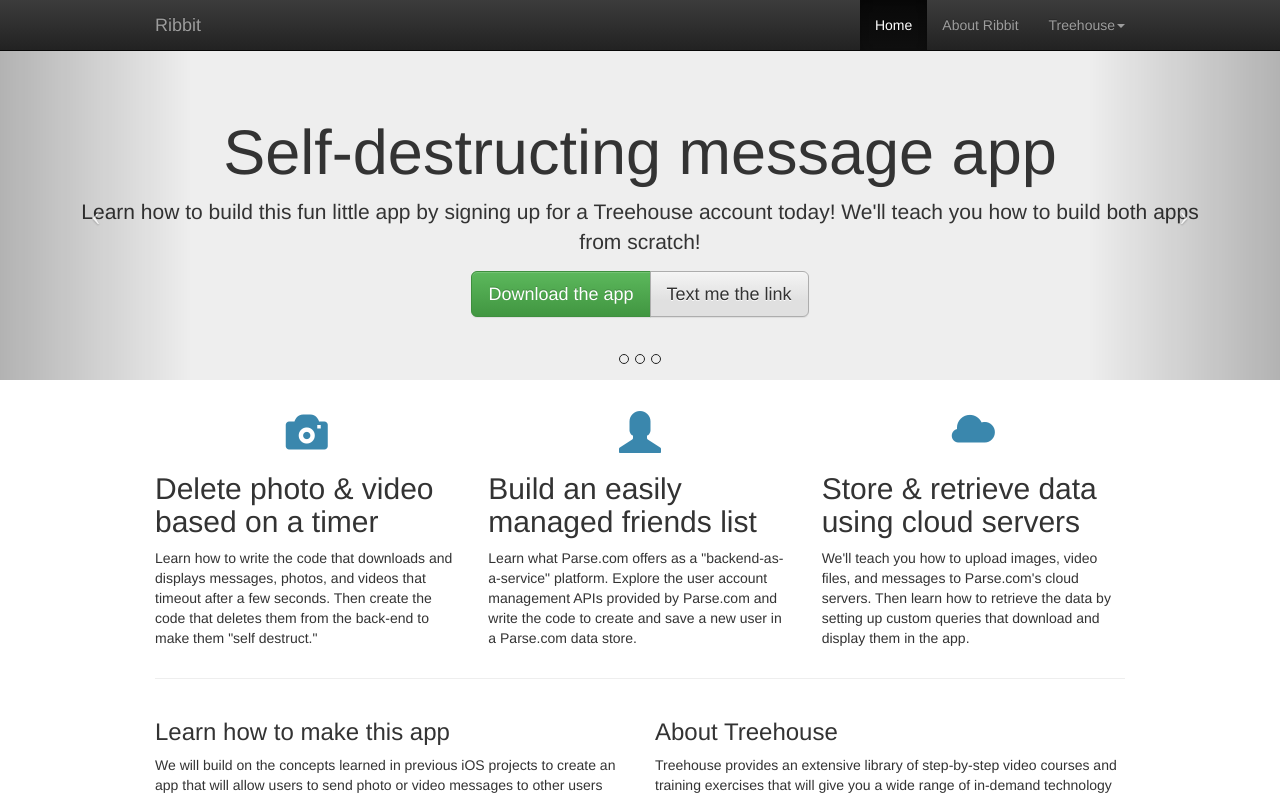
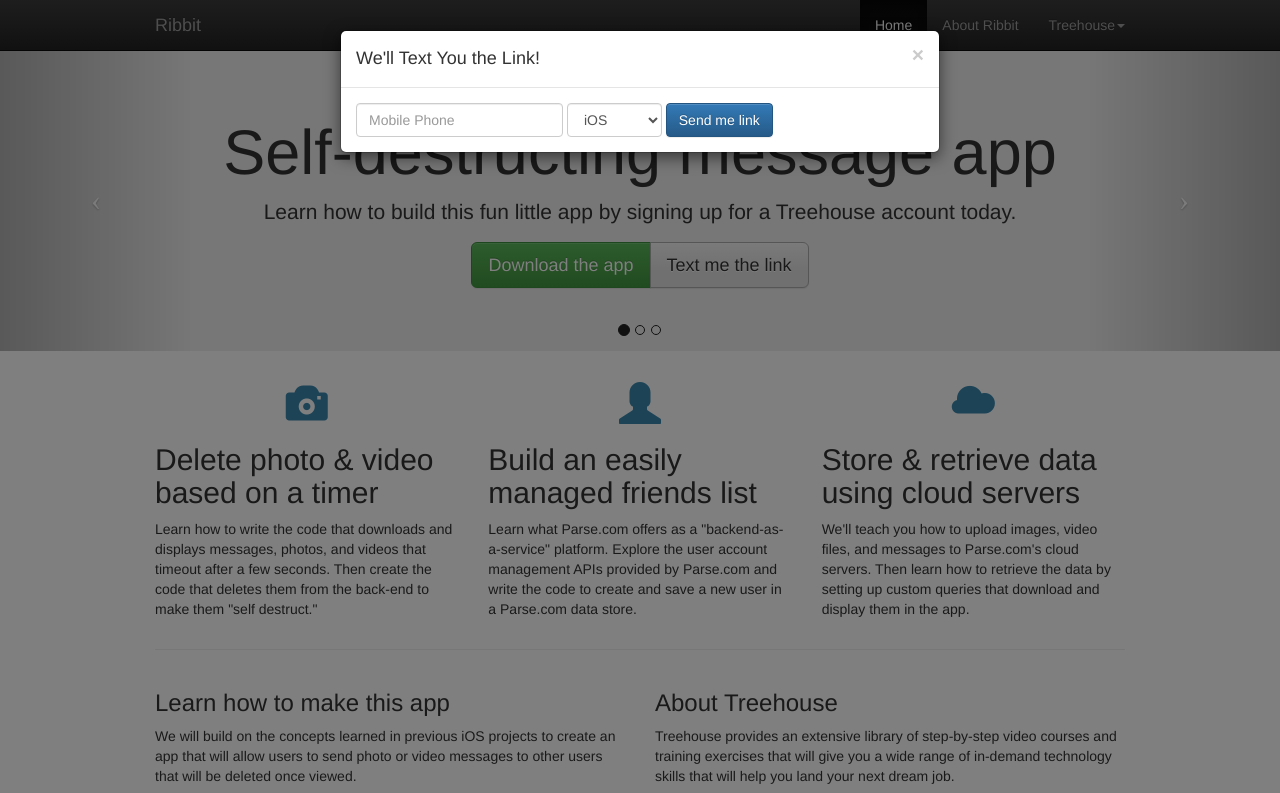
Before and after one commit to willowcheng/bootstrap-practice, a plain HTML site: page index.html in a window 1280 px wide. Both pictures are taken after a click on the link "Text me the link". Shown: the top 793 px of the page. Drawn offline with nearby package versions, Linux system fonts and the light colour scheme.

Commit message:
Building modal windows and forms

```diff
--- a/index.html
+++ b/index.html
@@ -17,17 +17,13 @@
     <!-- Navbar -->
     <div class="navbar navbar-inverse navbar-fixed-top">
       <div class="container">
-
         <button type="button" class="navbar-toggle" data-toggle="collapse" data-target=".navbar-collapse">
           <span class="icon-bar"></span>
           <span class="icon-bar"></span>
           <span class="icon-bar"></span>
         </button>
-
         <a class="navbar-brand text-muted" href="#">Ribbit</a>
-
         <div class="collapse navbar-collapse">
-
           <ul class="nav navbar-nav navbar-right">
             <li class="active"><a href="#">Home</a></li>
             <li><a href="#">About Ribbit</a></li>
@@ -38,54 +34,41 @@
                 <li><a href="#">Video Library</a></li>
                 <li><a href="#">Learning Adventures</a></li>
                 <li class="divider"></li>
-                        <li><a href="#">Plans &amp; Price</a></li>
+                <li><a href="#">Plans &amp; Pricing</a></li>
               </ul>
             </li>
           </ul>
-
         </div>
       </div>
-</div>
-<!-- End navbar -->
+    </div><!-- End navbar -->
 
     <!-- Carousel -->
     <div id="myCarousel" class="carousel slide jumbotron">
       <div class="container">
         <ol class="carousel-indicators">
-            <li data-target="#myCarousel" data-slide-to="0"></li>
+          <li data-target="#myCarousel" data-slide-to="0" class="active"></li>
           <li data-target="#myCarousel" data-slide-to="1"></li>
           <li data-target="#myCarousel" data-slide-to="2"></li>
         </ol>
         <div class="carousel-inner">
-
           <div class="item active">
             <h1>Self-destructing message app</h1>
-
-                <p class="lead">Learn how to build this fun little app by signing up for a Treehouse account today! We'll teach
-                    you how to build both apps from scratch!</p>
-
+            <p class="lead">Learn how to build this fun little app by signing up for a Treehouse account today.</p>
             <p class="btn-group">
               <a class="btn btn-success btn-lg" href="#">Download the app</a>
-                    <a class="btn btn-default btn-lg" href="#">Text me the link</a>
+              <a class="btn btn-default btn-lg hidden-xs" data-toggle="modal" href="#textModal">Text me the link</a>
             </p>
           </div>
-
           <div class="item">
             <h1>Learn how to build it for iOS</h1>
             <p class="lead">We'll teach you how to build it from scratch!</p>
-                <p>
-                    <a class="btn btn-success btn-lg" href="#">Get started today!</a>
-                </p>
+            <p><a class="btn btn-success btn-lg" href="#">Get started today!</a>
           </div>
-
           <div class="item">
             <h1>Learn how to build it for Android</h1>
             <p class="lead">We'll teach you how to build it from scratch!</p>
-                <p>
-                    <a class="btn btn-success btn-lg" href="#">Get started today!</a>
-                </p>
+            <p><a class="btn btn-success btn-lg" href="#">Get started today!</a></p>
           </div>
-
         </div>
       </div>
       <a class="left carousel-control" href="#myCarousel" data-slide="prev">
@@ -94,52 +77,68 @@
       <a class="right carousel-control" href="#myCarousel" data-slide="next">
         <span class="icon-next"></span>
       </a>
+    </div> <!-- End Carousel -->
+
+    <!-- Modal -->
+    <div class="modal fade" id="textModal">
+      <div class="modal-dialog">
+        <div class="modal-content">
+
+          <div class="modal-header">
+            <button type="button" class="close" data-dismiss="modal" aria-hidden="true">&times;</button>
+            <h4 class="modal-title">We'll Text You the Link!</h4>
           </div>
-<!-- End carousel -->
+          <div class="modal-body">
+            <form class="form-inline">
+              <div class="form-group">
+                <label class="sr-only" for="mobilePhone">Mobile Phone</label>
+                <input type="tel" class="form-control" id="mobilePhone" placeholder="Mobile Phone">
+              </div>
+              <div class="form-group">
+                <select class="form-control">
+                  <option>iOS</option>
+                  <option>Android</option>
+                </select>
+              </div>
+              <button type="submit" class="btn btn-primary" data-dismiss="modal">Send me link</button>
+            </form>
+          </div>
 
+        </div>
+      </div>
+    </div>
+    <!-- End Modal -->
+
+    <!-- Main content-->
     <div class="container">
       <div class="row">
         <div class="col-sm-4">
           <b class="glyphicon glyphicon-camera"></b>
-
           <h2>Delete photo &amp; video based on a timer</h2>
-
-            <p>Learn how to write the code that downloads and displays messages, photos, and videos that timeout after a
-                few seconds. Then create the code that deletes them from the back-end to make them "self destruct."</p>
+          <p>Learn how to write the code that downloads and displays messages, photos, and videos that timeout after a few seconds. Then create the code that deletes them from the back-end to make them "self destruct."</p>
         </div>
         <div class="col-sm-4">
           <b class="glyphicon glyphicon-user"></b>
-
           <h2>Build an easily managed friends list</h2>
-
-            <p>Learn what Parse.com offers as a "backend-as-a-service" platform. Explore the user account management
-                APIs provided by Parse.com and write the code to create and save a new user in a Parse.com data
-                store.</p>
+          <p>Learn what Parse.com offers as a "backend-as-a-service" platform. Explore the user account management APIs provided by Parse.com and write the code to create and save a new user in a Parse.com data store.</p>
        </div>
         <div class="col-sm-4">
           <b class="glyphicon glyphicon-cloud"></b>
-
           <h2>Store &amp; retrieve data using cloud servers</h2>
-
-            <p>We'll teach you how to upload images, video files, and messages to Parse.com's cloud servers. Then learn
-                how to retrieve the data by setting up custom queries that download and display them in the app.</p>
+          <p>We'll teach you how to upload images, video files, and messages to Parse.com's cloud servers. Then learn how to retrieve the data by setting up custom queries that download and display them in the app.</p>
         </div>
       </div>
       <hr>
       <div class="row">
         <div class="col-sm-6 hidden-xs">
           <h3>Learn how to make this app</h3>
-
-            <p>We will build on the concepts learned in previous iOS projects to create an app that will allow users to
-                send photo or video messages to other users that will be deleted once viewed.</p>
-
+          <p>We will build on the concepts learned in previous iOS projects to create an app that will allow users to send photo or video messages to other users that will be deleted once viewed.</p>
           <div class="row">
             <div class="col-sm-6">
-                    <img class="img-responsive" src="img/thumb.jpg">
+              <img class="img-responsive hidden-xs" src="img/thumb.jpg">
             </div>
             <div class="col-sm-6">
               <p>Get access to these courses for only $24 a month!</p>
-
               <p><a href="#">Visit Treehouse Now &raquo;</a></p>
             </div>
           </div>
@@ -147,15 +146,13 @@
 
         <div class="col-sm-6">
           <h3>About Treehouse</h3>
-
-            <p>Treehouse provides an extensive library of step-by-step video courses and training exercises that will
-                give you a wide range of in-demand technology skills that will help you land your next dream job.</p>
+          <p>Treehouse provides an extensive library of step-by-step video courses and training exercises that will give you a wide range of in-demand technology skills that will help you land your next dream job.</p>
           <a href="#" class="btn btn-success btn-md">Sign up for Treehouse &raquo;</a>
         </div>
-    </div>
+      </div><!-- End main content-->
 
       <hr>
-    <div>
+      <div class="pull-right">
         <p>&copy; 2013 Ribbit - By Treehouse Island, Inc.</p>
       </div>
     </div>
```
Lines whose indentation alone changed are shown as unchanged.
